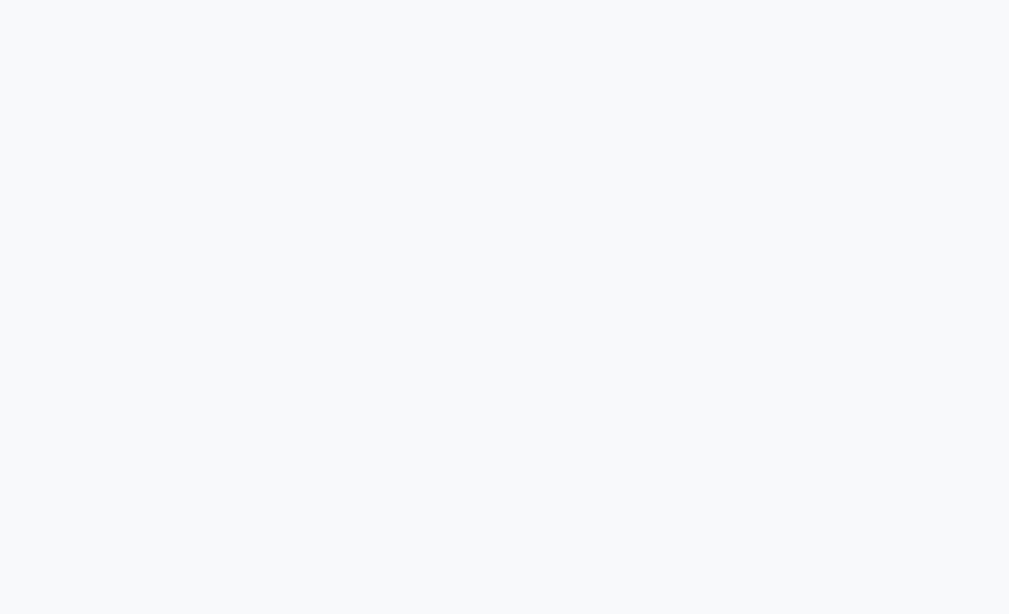
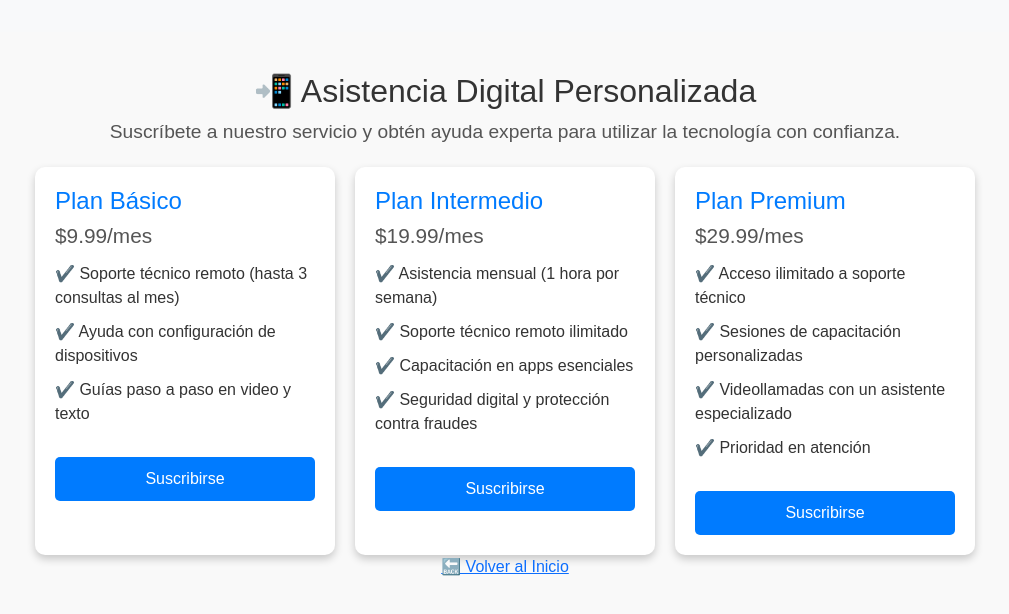
Before and after one commit to TrzA191/asistente, a React (Vite) app: page /suscription in a window 1280 px wide. Before the commit this address had no page. Shown: the top 614 px of the page, without its empty margins (135-1144 px from the left). Built offline with nearby package versions, Linux system fonts and the light colour scheme.

Commit message:
Actualización del código

```diff
--- a/package.json
+++ b/package.json
@@ -24,6 +24,6 @@
     "eslint-plugin-react-hooks": "^5.1.0",
     "eslint-plugin-react-refresh": "^0.4.19",
     "globals": "^15.15.0",
-    "vite": "^6.2.0"
+    "vite": "^6.2.4"
   }
 }
--- a/src/App.jsx
+++ b/src/App.jsx
@@ -12,7 +12,7 @@ function App() {
     const navigate = useNavigate(); // Hook para navegar entre rutas
 
     const handleNext = () => {
-        navigate('/home'); // Navegar a la página Home
+        navigate('/suscription'); // Navegar a la página Home
     };
 
     return (
--- a/src/main.jsx
+++ b/src/main.jsx
@@ -3,13 +3,13 @@ import React from 'react';
 import ReactDOM from 'react-dom/client';
 import { BrowserRouter, Route, Routes } from 'react-router-dom';
 import App from './App';
-import Home from './pages/Home';
+import Subscription from './pages/Subscription';
 
 ReactDOM.createRoot(document.getElementById('root')).render(
     <BrowserRouter>
         <Routes>
             <Route path="/" element={<App />} />
-            <Route path="/home" element={<Home />} />
+            <Route path="/suscription" element={<Subscription />} />
         </Routes>
     </BrowserRouter>
 );
--- /dev/null
+++ b/src/pages/Subscription.css
@@ -0,0 +1,70 @@
+.subscription-container {
+    text-align: center;
+    padding: 40px;
+    font-family: Arial, sans-serif;
+    background-color: #f9f9f9;
+}
+
+h1 {
+    color: #333;
+    font-size: 2rem;
+}
+
+p {
+    font-size: 1.2rem;
+    color: #555;
+    margin-bottom: 20px;
+}
+
+.plans {
+    display: flex;
+    justify-content: center;
+    gap: 20px;
+    flex-wrap: wrap;
+}
+
+.plan-card {
+    background: #fff;
+    border-radius: 10px;
+    box-shadow: 0 4px 8px rgba(0, 0, 0, 0.2);
+    padding: 20px;
+    width: 300px;
+    text-align: left;
+}
+
+h2 {
+    font-size: 1.5rem;
+    color: #007bff;
+}
+
+h3 {
+    font-size: 1.3rem;
+    color: #555;
+}
+
+ul {
+    padding: 0;
+    list-style: none;
+}
+
+li {
+    font-size: 1rem;
+    padding: 5px 0;
+    color: #333;
+}
+
+.subscribe-button {
+    width: 100%;
+    padding: 10px;
+    background: #007bff;
+    color: white;
+    border: none;
+    border-radius: 5px;
+    cursor: pointer;
+    font-size: 1rem;
+    margin-top: 10px;
+}
+
+.subscribe-button:hover {
+    background: #0056b3;
+}
--- /dev/null
+++ b/src/pages/Subscription.jsx
@@ -0,0 +1,70 @@
+// src/pages/Subscription.jsx
+import React from "react";
+import { Link } from "react-router-dom";
+import "./Subscription.css"; // Archivo CSS para estilos
+
+
+const Subscription = () => {
+    const plans = [
+
+        {
+            name: "Plan Básico",
+            price: "$9.99/mes",
+            features: [
+                "✔️ Soporte técnico remoto (hasta 3 consultas al mes)",
+                "✔️ Ayuda con configuración de dispositivos",
+                "✔️ Guías paso a paso en video y texto",
+            ],
+        },
+        {
+            name: "Plan Intermedio",
+            price: "$19.99/mes",
+            features: [
+                "✔️ Asistencia mensual (1 hora por semana)",
+                "✔️ Soporte técnico remoto ilimitado",
+                "✔️ Capacitación en apps esenciales",
+                "✔️ Seguridad digital y protección contra fraudes",
+            ],
+        },
+        {
+            name: "Plan Premium",
+            price: "$29.99/mes",
+            features: [
+                "✔️ Acceso ilimitado a soporte técnico",
+                "✔️ Sesiones de capacitación personalizadas",
+                "✔️ Videollamadas con un asistente especializado",
+                "✔️ Prioridad en atención",
+            ],
+        },
+
+    ];
+
+
+    return (
+        <div className="subscription-container">
+            <h1>📲 Asistencia Digital Personalizada</h1>
+            <p>
+                Suscríbete a nuestro servicio y obtén ayuda experta para utilizar la tecnología con confianza.
+            </p>
+
+            <div className="plans">
+                {plans.map((plan, index) => (
+                    <div key={index} className="plan-card">
+                        <h2>{plan.name}</h2>
+                        <h3>{plan.price}</h3>
+                        <ul>
+                            {plan.features.map((feature, i) => (
+                                <li key={i}>{feature}</li>
+                            ))}
+                        </ul>
+                        <button className="subscribe-button">Suscribirse</button>
+                    </div>
+                ))}
+            </div>
+
+            <Link to="/">🔙 Volver al Inicio</Link>
+        </div>
+    );
+};
+
+export default Subscription;
```
Also changed, not shown: 1 other file (tests, documents, lock files or other folders).
